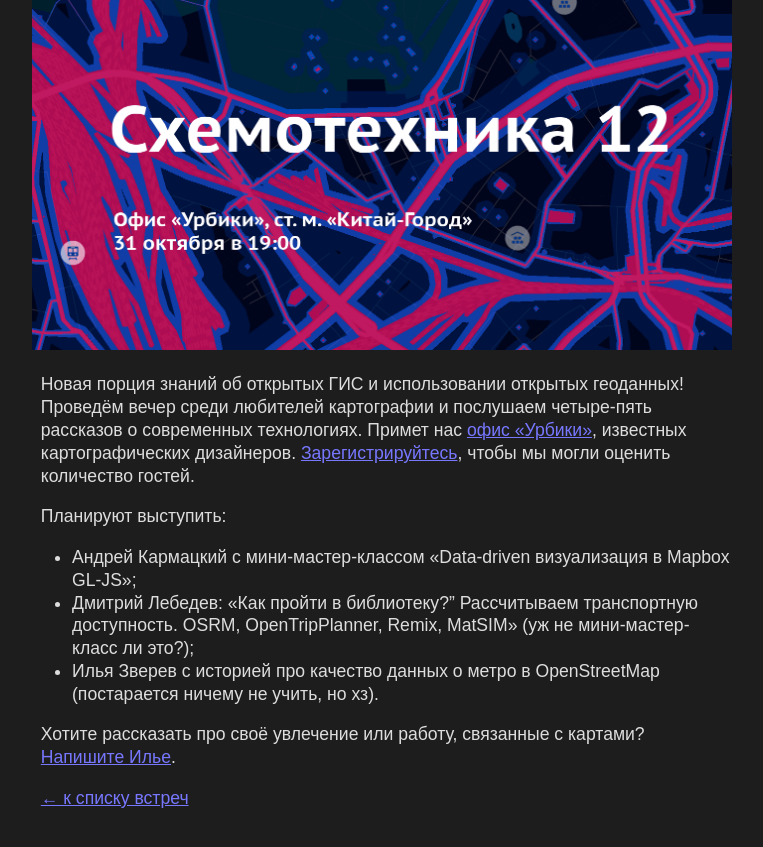
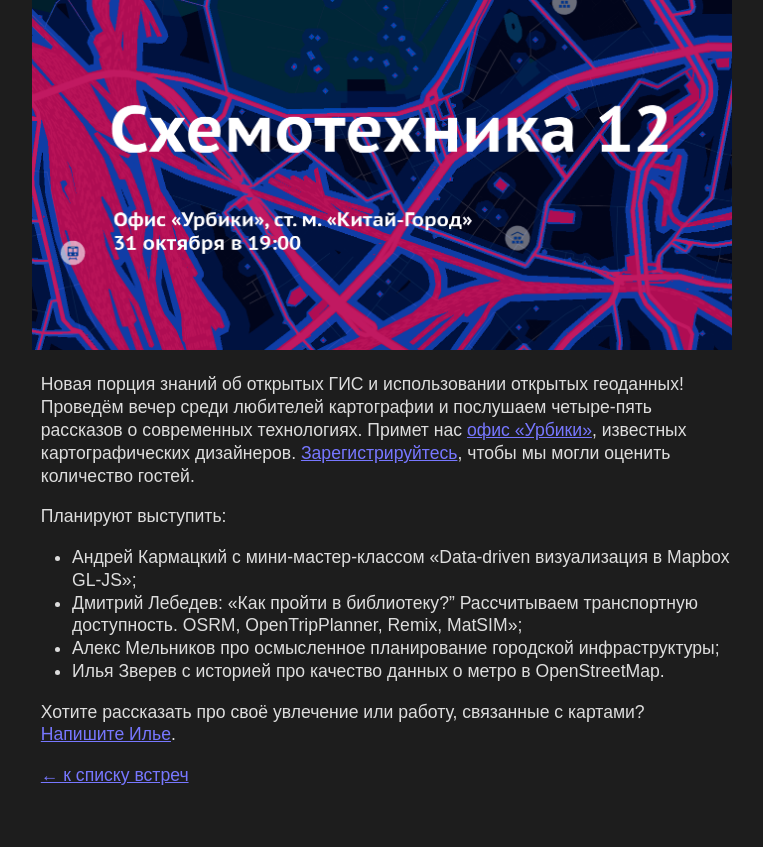
Before and after one commit to Zverik/schemotechnika, a Jekyll site: the page built from _posts/2017-10-14-schemo12.md, in a window 1280 px wide. Shown: the top 847 px of the page, without its empty margins (258-1021 px from the left). Built offline with Jekyll 4.4.1, drawn with Linux system fonts in a browser that asks for light colours.

Commit message:
Alex Melnikov

```diff
--- a/_posts/2017-10-14-schemo12.md
+++ b/_posts/2017-10-14-schemo12.md
@@ -12,7 +12,8 @@ image: schemo12.png
 Планируют выступить:
 
 * Андрей Кармацкий с мини-мастер-классом «Data-driven визуализация в Mapbox GL-JS»;
-* Дмитрий Лебедев: «Как пройти в библиотеку?" Рассчитываем транспортную доступность. OSRM, OpenTripPlanner, Remix, MatSIM» (уж не мини-мастер-класс ли это?);
-* Илья Зверев с историей про качество данных о метро в OpenStreetMap (постарается ничему не учить, но хз).
+* Дмитрий Лебедев: «Как пройти в библиотеку?" Рассчитываем транспортную доступность. OSRM, OpenTripPlanner, Remix, MatSIM»;
+* Алекс Мельников про осмысленное планирование городской инфраструктуры;
+* Илья Зверев с историей про качество данных о метро в OpenStreetMap.
 
 Хотите рассказать про своё увлечение или работу, связанные с картами? [Напишите Илье](mailto:ilya@zverev.info).
```
